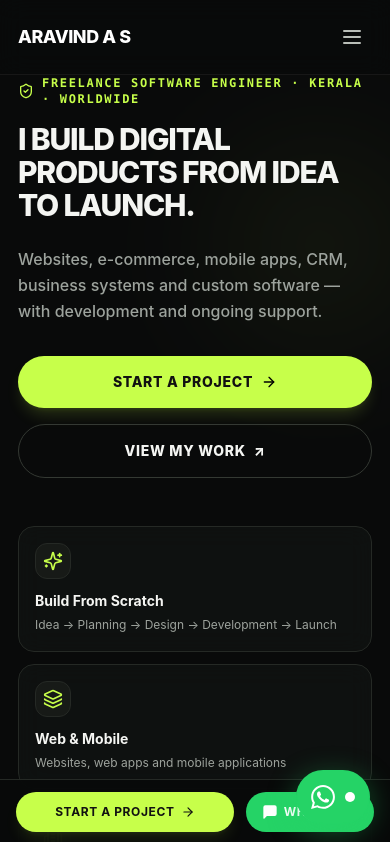
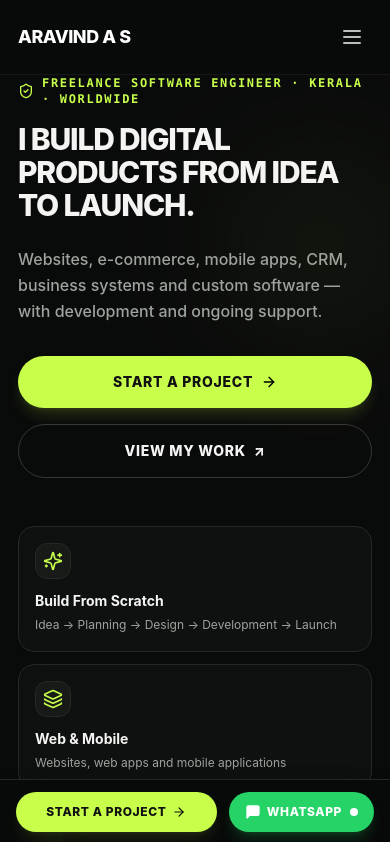
Before and after one commit to 11Aravind/aravind-portfolio, a Next.js app: page / in a window 390 px wide. Shown: the top 842 px of the page. Built offline with nearby package versions, Linux system fonts and the light colour scheme.

Commit message:
Fix responsive mobile bottom button overlap

```diff
--- a/components/StickyMobileCTA.tsx
+++ b/components/StickyMobileCTA.tsx
@@ -1,16 +1,15 @@
 "use client";
 
-import { motion } from "framer-motion";
 import { MessageSquare, ArrowRight } from "lucide-react";
 
 export default function StickyMobileCTA() {
   const whatsappUrl = "https://wa.me/918848310248?text=Hi%20Aravind,%20I'd%20like%20to%20discuss%20a%20project.";
 
   return (
-    <div className="md:hidden fixed bottom-0 left-0 right-0 z-40 bg-[#090a0a]/95 backdrop-blur-lg border-t border-[#252925] p-3 px-4 flex items-center gap-3">
+    <div className="md:hidden fixed bottom-0 left-0 right-0 z-50 bg-[#090a0a]/95 backdrop-blur-lg border-t border-[#252925] p-3 px-4 flex items-center gap-3 shadow-2xl">
       <a
         href="#contact"
-        className="flex-1 py-3 px-4 rounded-full bg-[#c7ff4a] text-[#111111] font-bold text-xs uppercase tracking-wider flex items-center justify-center gap-1.5 shadow-lg shadow-[#c7ff4a]/10"
+        className="flex-1 py-3 px-4 rounded-full bg-[#c7ff4a] text-[#111111] font-extrabold text-xs uppercase tracking-wider flex items-center justify-center gap-1.5 shadow-lg shadow-[#c7ff4a]/10 hover:opacity-90 transition-opacity"
       >
         <span>Start a Project</span>
         <ArrowRight className="w-3.5 h-3.5" />
@@ -21,10 +20,14 @@ export default function StickyMobileCTA() {
         target="_blank"
         rel="noopener noreferrer"
         aria-label="Chat on WhatsApp"
-        className="py-3 px-4 rounded-full bg-[#25D366] text-white font-bold text-xs uppercase tracking-wider flex items-center justify-center gap-1.5 shrink-0"
+        className="py-3 px-4 rounded-full bg-[#25D366] text-white font-extrabold text-xs uppercase tracking-wider flex items-center justify-center gap-1.5 shrink-0 shadow-lg shadow-[#25D366]/20 hover:bg-[#20bd5a] transition-all"
       >
         <MessageSquare className="w-4 h-4 fill-current" />
         <span>WhatsApp</span>
+        <span className="relative flex h-2 w-2 ml-0.5">
+          <span className="animate-ping absolute inline-flex h-full w-full rounded-full bg-white opacity-75"></span>
+          <span className="relative inline-flex rounded-full h-2 w-2 bg-white"></span>
+        </span>
       </a>
     </div>
   );
--- a/components/WhatsAppButton.tsx
+++ b/components/WhatsAppButton.tsx
@@ -21,7 +21,7 @@ export default function WhatsAppButton() {
       transition={{ delay: 1, type: "spring", stiffness: 260, damping: 20 }}
       whileHover={{ scale: 1.08 }}
       whileTap={{ scale: 0.92 }}
-      className="fixed bottom-5 right-5 sm:bottom-6 sm:right-6 z-50 flex items-center gap-2.5 bg-[#25D366] hover:bg-[#20bd5a] text-white p-3.5 sm:px-4 sm:py-3 rounded-full shadow-[0_8px_30px_rgb(37,211,102,0.4)] border border-[#25D366]/50 backdrop-blur-sm transition-all group cursor-pointer"
+      className="hidden md:flex fixed bottom-6 right-6 z-50 items-center gap-2.5 bg-[#25D366] hover:bg-[#20bd5a] text-white px-4 py-3 rounded-full shadow-[0_8px_30px_rgb(37,211,102,0.4)] border border-[#25D366]/50 backdrop-blur-sm transition-all group cursor-pointer"
     >
       {/* Official WhatsApp Vector Icon */}
       <svg
```
